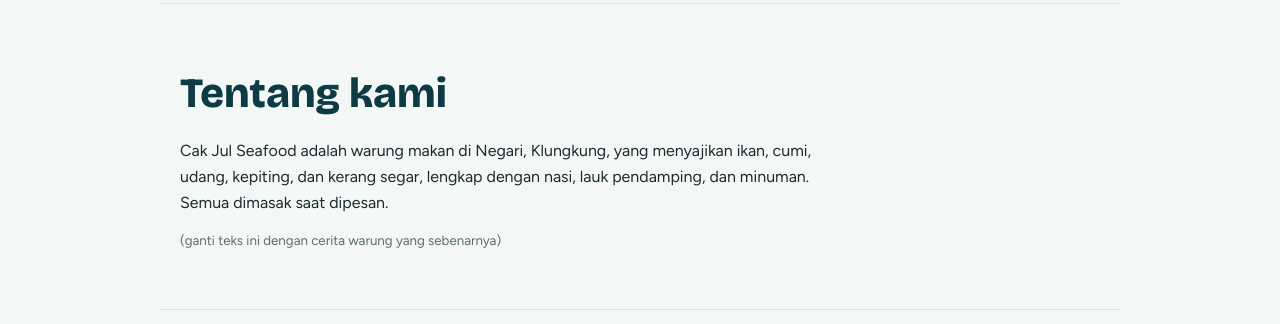
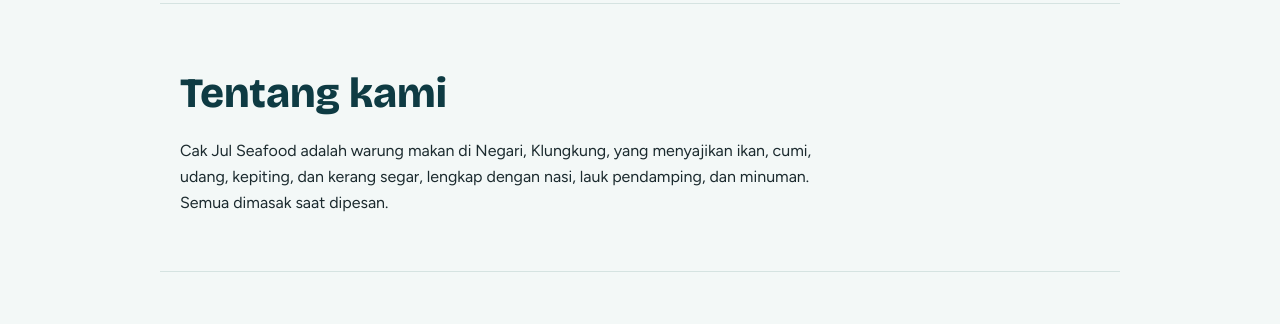
Before and after one commit to Ronal772/Can-Jul-Seafood, a plain HTML site: page index.html in a window 1280 px wide. Shown: the part 3063-3387 px from the top of the page. Drawn offline with nearby package versions, Linux system fonts and the light colour scheme.

Commit message:
Update index.html

```diff
--- a/index.html
+++ b/index.html
@@ -78,7 +78,6 @@
     <section class="tentang" id="tentang">
       <h2>Tentang kami</h2>
       <p>Cak Jul Seafood adalah warung makan di Negari, Klungkung, yang menyajikan ikan, cumi, udang, kepiting, dan kerang segar, lengkap dengan nasi, lauk pendamping, dan minuman. Semua dimasak saat dipesan.</p>
-      <p><small>(ganti teks ini dengan cerita warung yang sebenarnya)</small></p>
     </section>
 
     <section class="lokasi" id="lokasi">
```
